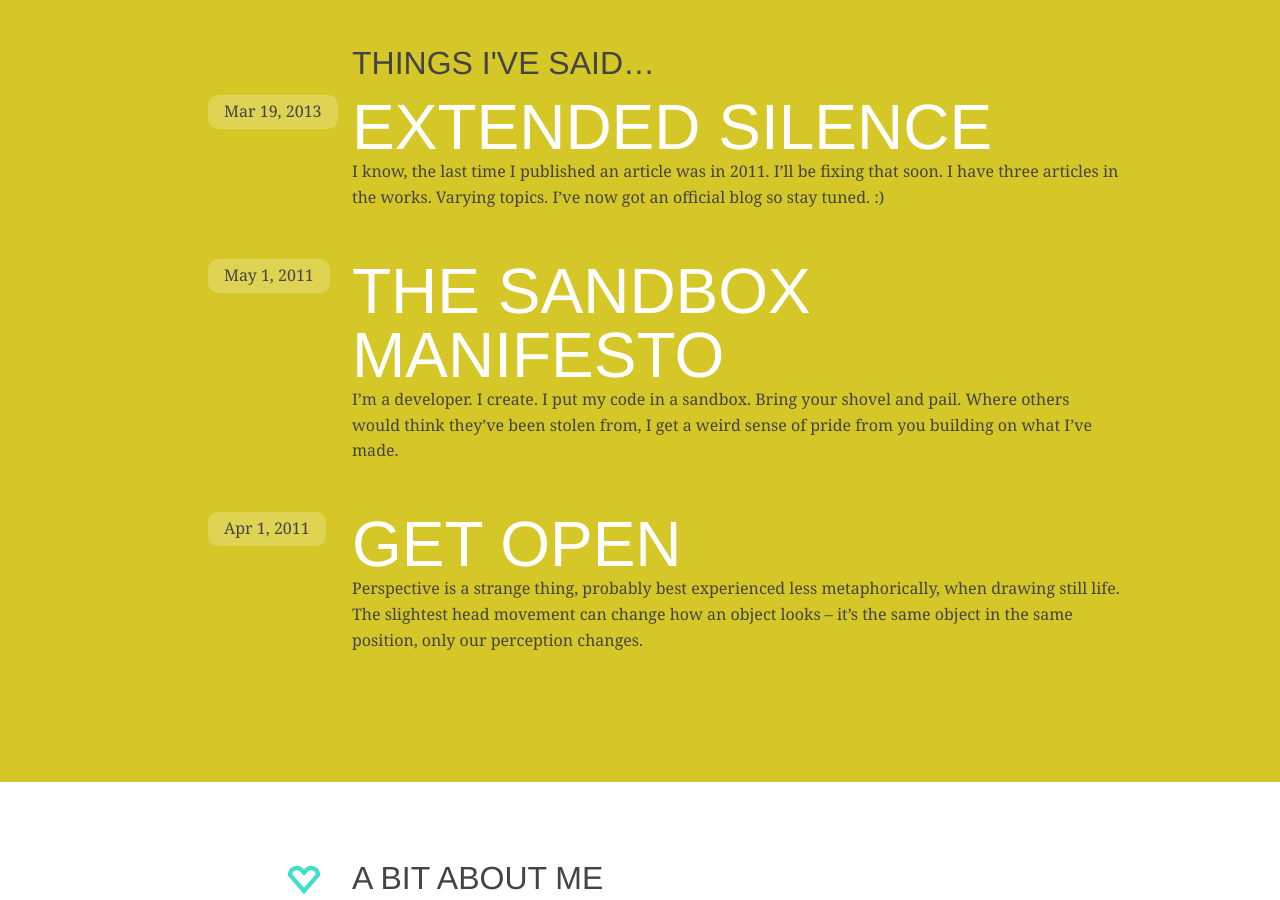
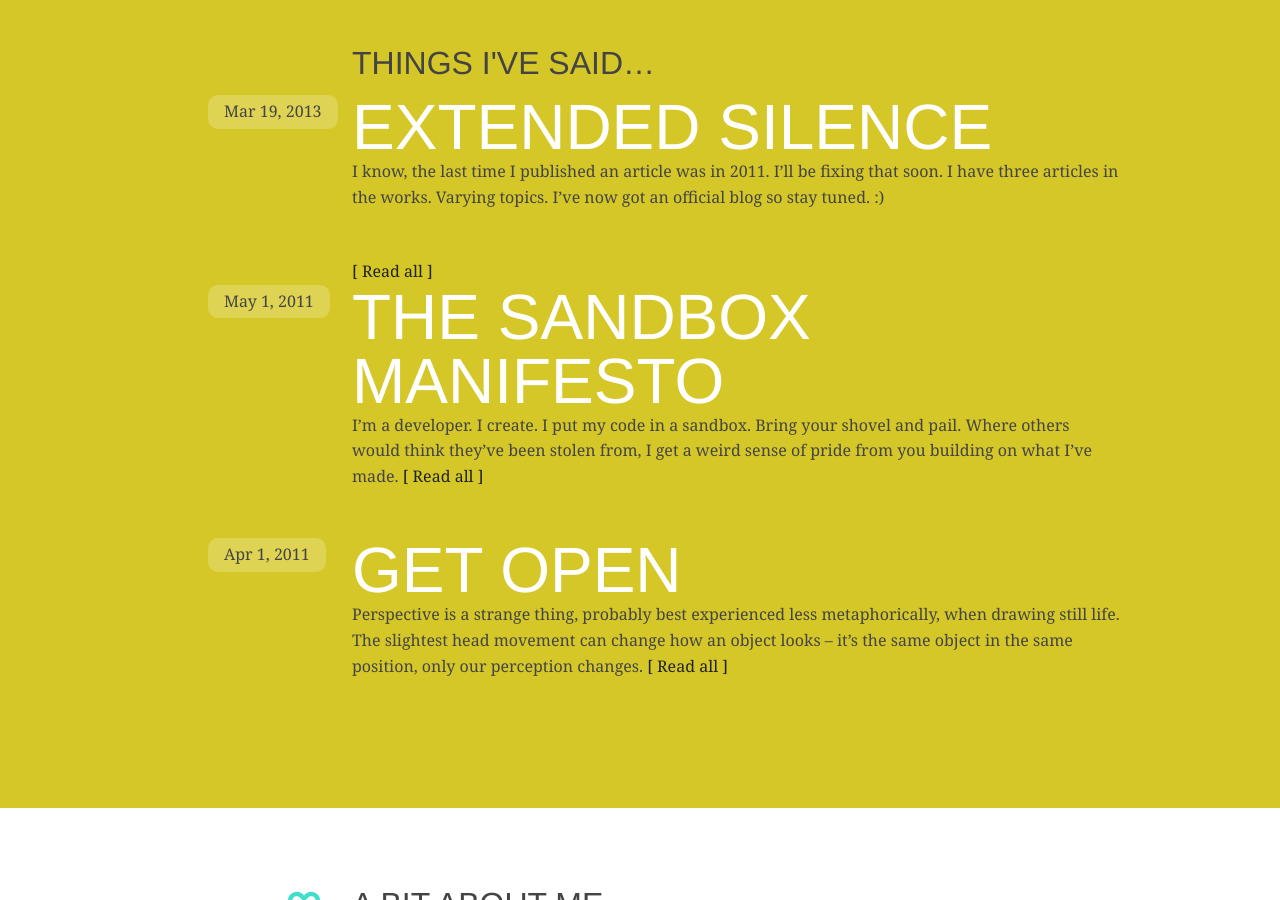
Before and after one commit to CristinaSolana/cristinasolana.me, a Jekyll site: the page built from archive/index.html, in a window 1280 px wide and 900 px high, scrolled down 555 px. Built offline with Jekyll 4.4.1, drawn with Linux system fonts in a browser that asks for light colours.

Commit message:
Add read all link to post snippets

```diff
--- a/_includes/list-posts.html
+++ b/_includes/list-posts.html
@@ -4,7 +4,7 @@
 	<article>
 	    <time datetime="{{ post.date }}">{{ post.date | date: "%b %e, %Y" }}</time>
 	    <h1><a href="{{ post.url }}">{{ post.title }}</a></h1>
-	    {{ post.content | split: '<!-- more -->' | first }}
+	    {{ post.content | split: '<!-- more -->' | first }} <a href="{{ post.url }}"> [ Read all ]</a>
 	</article>
 </section>
 {% endfor %}
```
